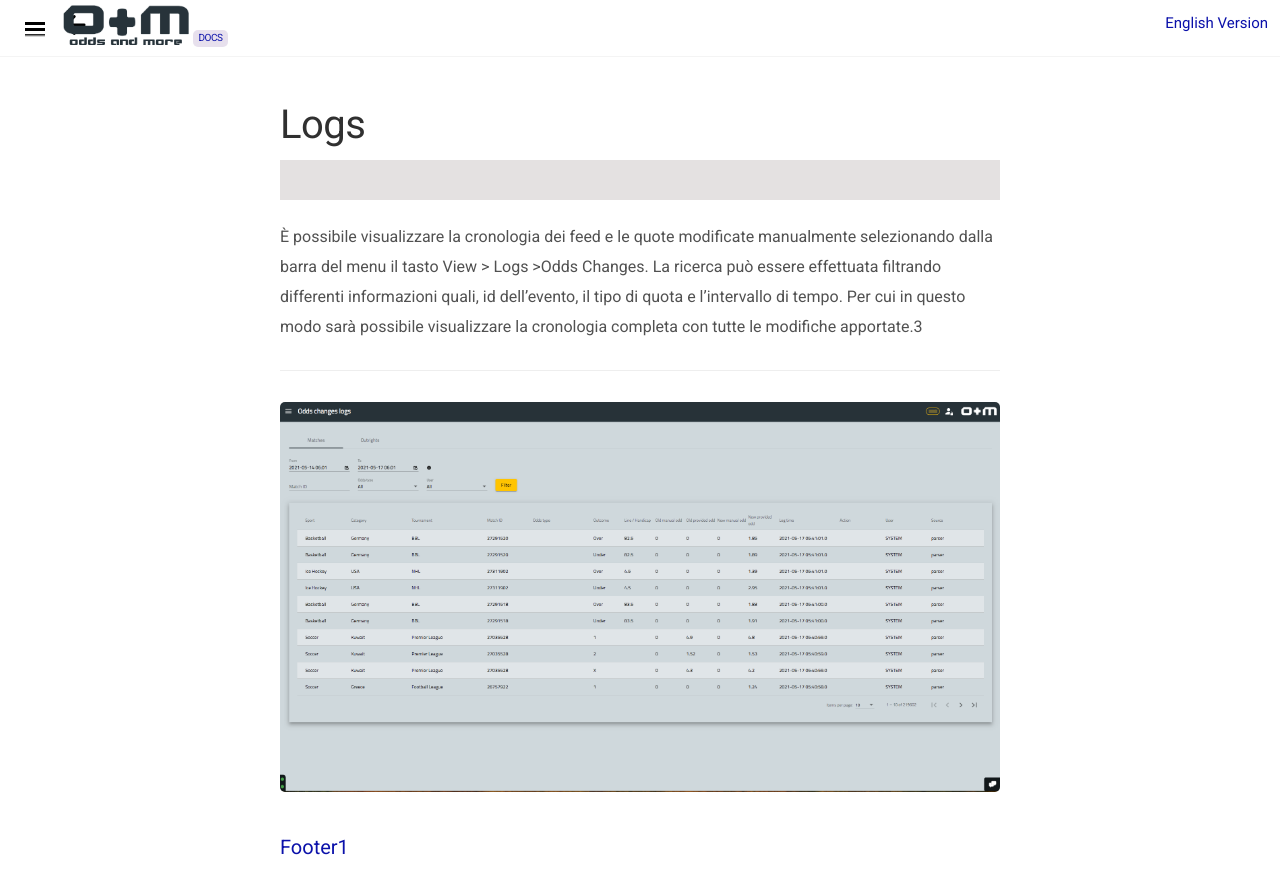
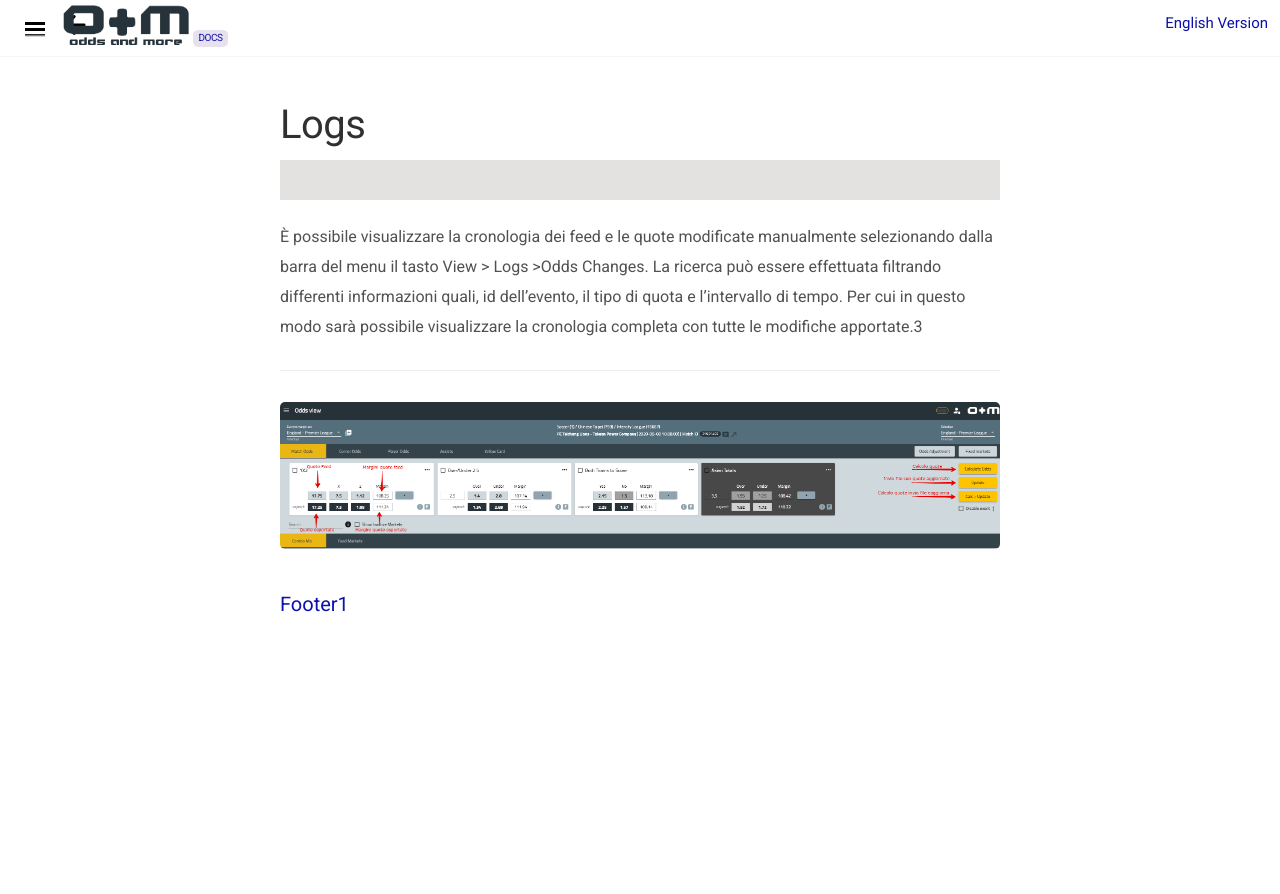
Before and after one commit to docsforodds/docs, a Jekyll site: the page built from docs/it/gestione-quote/logs.md, in a window 1280 px wide. Shown: the top 894 px of the page. Built offline with Jekyll 4.4.1, drawn with Linux system fonts in a browser that asks for light colours; nearby versions of some CDN libraries.

Commit message:
added image

```diff
--- a/docs/it/gestione-quote/logs.md
+++ b/docs/it/gestione-quote/logs.md
@@ -12,4 +12,4 @@ icon: fas fa-circle
  <font size="3">È possibile visualizzare la cronologia dei feed e le quote modificate manualmente selezionando dalla barra del menu il tasto View > Logs >Odds Changes. La ricerca può essere effettuata filtrando differenti informazioni quali, id dell’evento, il tipo di quota e l’intervallo di tempo. Per cui in questo modo sarà possibile visualizzare la cronologia completa con tutte le modifiche apportate.3</font>
 
  ---
-![Markdown Plus]({{site.baseurl}}/public/images/gestione-quote/odds-changes-logs.png)
+![Markdown Plus]({{site.baseurl}}/public/images/gestione-quote/odds-view.png)
```
